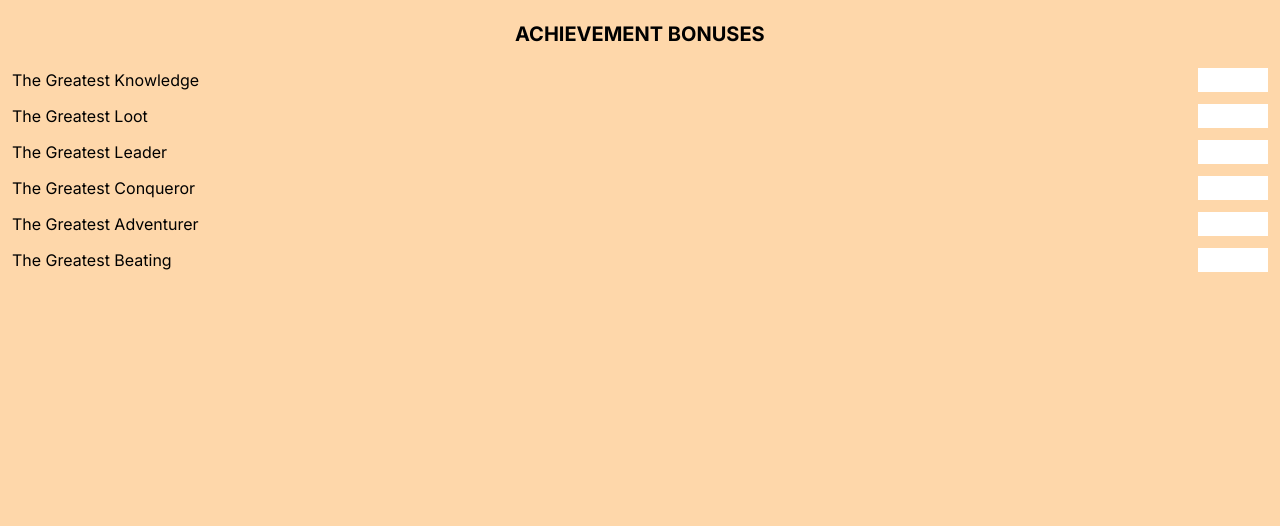
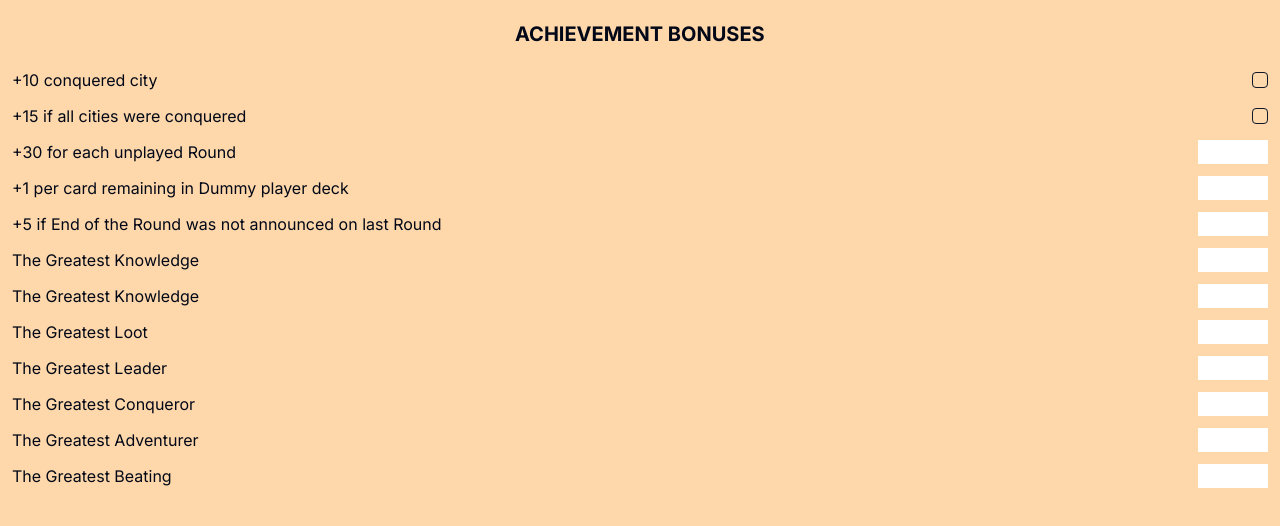
Before and after one commit to Vincent384/BoardGameStats, a Next.js app: page /form in a window 1280 px wide. Shown: the top 526 px of the page. Built offline with nearby package versions, Linux system fonts and the light colour scheme.

Commit message:
createform

```diff
--- a/app/(public)/form/page.jsx
+++ b/app/(public)/form/page.jsx
@@ -10,12 +10,18 @@ const Formpage = () => {
     <div>
         <h1 className='m-auto w-[250px] pt-5 font-bold text-xl'>ACHIEVEMENT BONUSES</h1>
         <form className='mt-5'>
-            <CreateForm title={'The Greatest Knowledge'}/>
-            <CreateForm title={'The Greatest Loot'}/>
-            <CreateForm title={'The Greatest Leader'}/>
-            <CreateForm title={'The Greatest Conqueror'}/>
-            <CreateForm title={'The Greatest Adventurer'}/>
-            <CreateForm title={'The Greatest Beating'}/>
+            <CreateForm title={'+10 conquered city'} input={'hidden'} checkbox={''}/>
+            <CreateForm title={'+15 if all cities were conquered'} input={'hidden'} checkbox={''}/>
+            <CreateForm title={'+30 for each unplayed Round'} input='w-[70px]' checkbox={'hidden'}/>
+            <CreateForm title={'+1 per card remaining in Dummy player deck'} input='w-[70px]' checkbox={'hidden'}/>
+            <CreateForm title={'+5 if End of the Round was not announced on last Round'} input='w-[70px]' checkbox={'hidden'}/>
+            <CreateForm title={'The Greatest Knowledge'} input={'w-[70px]'} checkbox={'hidden'}/>
+            <CreateForm title={'The Greatest Knowledge'} input={'w-[70px]'} checkbox={'hidden'}/>
+            <CreateForm title={'The Greatest Loot' } input={'w-[70px]'} checkbox={'hidden'}/>
+            <CreateForm title={'The Greatest Leader'} input={'w-[70px]'} checkbox={'hidden'}/>
+            <CreateForm title={'The Greatest Conqueror'} input={'w-[70px]'} checkbox={'hidden'}/>
+            <CreateForm title={'The Greatest Adventurer'} input={'w-[70px]'} checkbox={'hidden'}/>
+            <CreateForm title={'The Greatest Beating'} input={'w-[70px]'} checkbox={'hidden'}/>
         </form>
     </div>
   )
--- a/app/component/CreateForm.jsx
+++ b/app/component/CreateForm.jsx
@@ -1,10 +1,16 @@
-import React from 'react'
+import { Checkbox } from '@/components/ui/checkbox'
+import React, { useState } from 'react'
 
-export const CreateForm = ({title}) => {
+export const CreateForm = ({title,input,checkbox}) => {
+    const [form, setForm] = useState({
+
+    })
+
   return (
     <div className='flex justify-between items-center m-3'>
                 <label className=''>{title}</label>
-                <input className='w-[70px]' type="number" />
+                <input className={input} type="number" />
+                <Checkbox className={checkbox}/>
     </div>
   )
 }
--- a/app/globals.css
+++ b/app/globals.css
@@ -1,3 +1,69 @@
 @tailwind base;
 @tailwind components;
 @tailwind utilities;
+
+@layer base {
+  :root {
+    --background: 0 0% 100%;
+    --foreground: 222.2 84% 4.9%;
+    --card: 0 0% 100%;
+    --card-foreground: 222.2 84% 4.9%;
+    --popover: 0 0% 100%;
+    --popover-foreground: 222.2 84% 4.9%;
+    --primary: 222.2 47.4% 11.2%;
+    --primary-foreground: 210 40% 98%;
+    --secondary: 210 40% 96.1%;
+    --secondary-foreground: 222.2 47.4% 11.2%;
+    --muted: 210 40% 96.1%;
+    --muted-foreground: 215.4 16.3% 46.9%;
+    --accent: 210 40% 96.1%;
+    --accent-foreground: 222.2 47.4% 11.2%;
+    --destructive: 0 84.2% 60.2%;
+    --destructive-foreground: 210 40% 98%;
+    --border: 214.3 31.8% 91.4%;
+    --input: 214.3 31.8% 91.4%;
+    --ring: 222.2 84% 4.9%;
+    --radius: 0.5rem;
+    --chart-1: 12 76% 61%;
+    --chart-2: 173 58% 39%;
+    --chart-3: 197 37% 24%;
+    --chart-4: 43 74% 66%;
+    --chart-5: 27 87% 67%;
+  }
+
+  .dark {
+    --background: 222.2 84% 4.9%;
+    --foreground: 210 40% 98%;
+    --card: 222.2 84% 4.9%;
+    --card-foreground: 210 40% 98%;
+    --popover: 222.2 84% 4.9%;
+    --popover-foreground: 210 40% 98%;
+    --primary: 210 40% 98%;
+    --primary-foreground: 222.2 47.4% 11.2%;
+    --secondary: 217.2 32.6% 17.5%;
+    --secondary-foreground: 210 40% 98%;
+    --muted: 217.2 32.6% 17.5%;
+    --muted-foreground: 215 20.2% 65.1%;
+    --accent: 217.2 32.6% 17.5%;
+    --accent-foreground: 210 40% 98%;
+    --destructive: 0 62.8% 30.6%;
+    --destructive-foreground: 210 40% 98%;
+    --border: 217.2 32.6% 17.5%;
+    --input: 217.2 32.6% 17.5%;
+    --ring: 212.7 26.8% 83.9%;
+    --chart-1: 220 70% 50%;
+    --chart-2: 160 60% 45%;
+    --chart-3: 30 80% 55%;
+    --chart-4: 280 65% 60%;
+    --chart-5: 340 75% 55%;
+  }
+}
+
+@layer base {
+  * {
+    @apply border-border;
+  }
+  body {
+    @apply bg-background text-foreground;
+  }
+}
--- /dev/null
+++ b/components/ui/checkbox.jsx
@@ -0,0 +1,24 @@
+"use client"
+
+import * as React from "react"
+import * as CheckboxPrimitive from "@radix-ui/react-checkbox"
+import { Check } from "lucide-react"
+
+import { cn } from "@/lib/utils"
+
+const Checkbox = React.forwardRef(({ className, ...props }, ref) => (
+  <CheckboxPrimitive.Root
+    ref={ref}
+    className={cn(
+      "peer h-4 w-4 shrink-0 rounded-sm border border-primary ring-offset-background focus-visible:outline-none focus-visible:ring-2 focus-visible:ring-ring focus-visible:ring-offset-2 disabled:cursor-not-allowed disabled:opacity-50 data-[state=checked]:bg-primary data-[state=checked]:text-primary-foreground",
+      className
+    )}
+    {...props}>
+    <CheckboxPrimitive.Indicator className={cn("flex items-center justify-center text-current")}>
+      <Check className="h-4 w-4" />
+    </CheckboxPrimitive.Indicator>
+  </CheckboxPrimitive.Root>
+))
+Checkbox.displayName = CheckboxPrimitive.Root.displayName
+
+export { Checkbox }
--- /dev/null
+++ b/lib/utils.js
@@ -0,0 +1,6 @@
+import { clsx } from "clsx"
+import { twMerge } from "tailwind-merge"
+
+export function cn(...inputs) {
+  return twMerge(clsx(inputs))
+}
--- a/tailwind.config.js
+++ b/tailwind.config.js
@@ -1,18 +1,77 @@
 /** @type {import('tailwindcss').Config} */
 module.exports = {
+  darkMode: ["class"],
   content: [
-    "./pages/**/*.{js,ts,jsx,tsx,mdx}",
-    "./components/**/*.{js,ts,jsx,tsx,mdx}",
-    "./app/**/*.{js,ts,jsx,tsx,mdx}",
+    './pages/**/*.{js,jsx}',
+    './components/**/*.{js,jsx}',
+    './app/**/*.{js,jsx}',
+    './src/**/*.{js,jsx}',
   ],
+  prefix: "",
   theme: {
+    container: {
+      center: true,
+      padding: "2rem",
+      screens: {
+        "2xl": "1400px",
+      },
+    },
     extend: {
-      backgroundImage: {
-        "gradient-radial": "radial-gradient(var(--tw-gradient-stops))",
-        "gradient-conic":
-          "conic-gradient(from 180deg at 50% 50%, var(--tw-gradient-stops))",
+      colors: {
+        border: "hsl(var(--border))",
+        input: "hsl(var(--input))",
+        ring: "hsl(var(--ring))",
+        background: "hsl(var(--background))",
+        foreground: "hsl(var(--foreground))",
+        primary: {
+          DEFAULT: "hsl(var(--primary))",
+          foreground: "hsl(var(--primary-foreground))",
+        },
+        secondary: {
+          DEFAULT: "hsl(var(--secondary))",
+          foreground: "hsl(var(--secondary-foreground))",
+        },
+        destructive: {
+          DEFAULT: "hsl(var(--destructive))",
+          foreground: "hsl(var(--destructive-foreground))",
+        },
+        muted: {
+          DEFAULT: "hsl(var(--muted))",
+          foreground: "hsl(var(--muted-foreground))",
+        },
+        accent: {
+          DEFAULT: "hsl(var(--accent))",
+          foreground: "hsl(var(--accent-foreground))",
+        },
+        popover: {
+          DEFAULT: "hsl(var(--popover))",
+          foreground: "hsl(var(--popover-foreground))",
+        },
+        card: {
+          DEFAULT: "hsl(var(--card))",
+          foreground: "hsl(var(--card-foreground))",
+        },
+      },
+      borderRadius: {
+        lg: "var(--radius)",
+        md: "calc(var(--radius) - 2px)",
+        sm: "calc(var(--radius) - 4px)",
+      },
+      keyframes: {
+        "accordion-down": {
+          from: { height: "0" },
+          to: { height: "var(--radix-accordion-content-height)" },
+        },
+        "accordion-up": {
+          from: { height: "var(--radix-accordion-content-height)" },
+          to: { height: "0" },
+        },
+      },
+      animation: {
+        "accordion-down": "accordion-down 0.2s ease-out",
+        "accordion-up": "accordion-up 0.2s ease-out",
       },
     },
   },
-  plugins: [],
-};
+  plugins: [require("tailwindcss-animate")],
+}
```
Also changed, not shown: package.json (+10 -4 lines), components.json (added), 1 other file (tests, documents, lock files or other folders).
